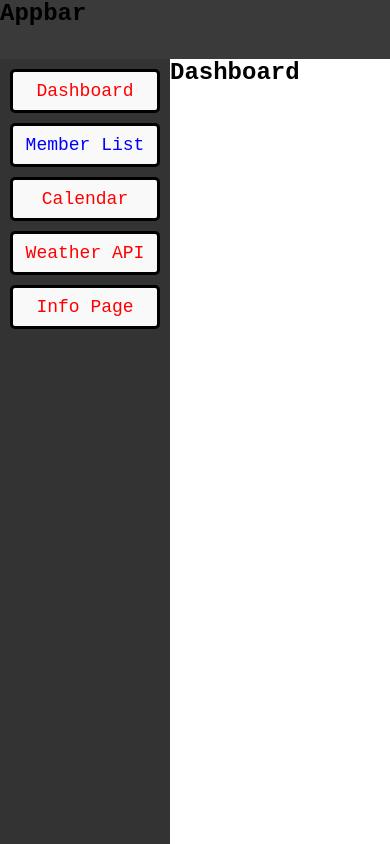
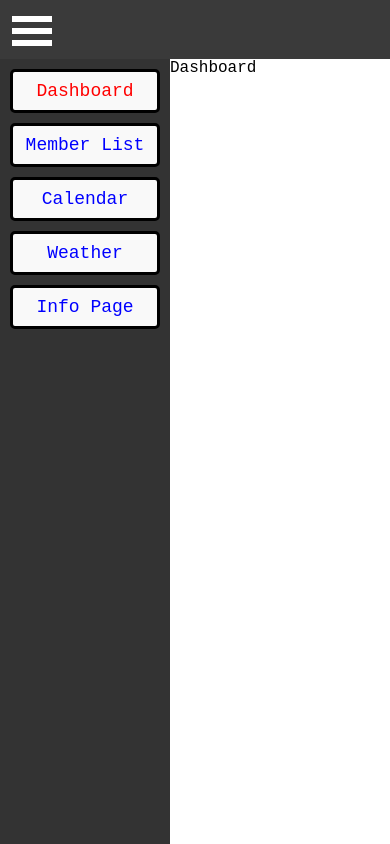
Before and after one commit to AljoschaDriemel/vanilla-cms, a React (Create React App) app in the folder client/: page / in a window 390 px wide. Built offline with nearby package versions, Linux system fonts and the light colour scheme.

Commit message:
added hamburger-menu function

```diff
--- /dev/null
+++ b/client/src/components/Calendar/calendar.jsx
@@ -0,0 +1,5 @@
+export default function Calendar() {
+    return (
+        <div>Calendar</div>
+    )
+}
--- a/client/src/components/Dashboard/Dashboard.jsx
+++ b/client/src/components/Dashboard/Dashboard.jsx
@@ -1,5 +1,7 @@
+
+
 export default function Dashboard() {
     return (
-        <h2>Dashboard</h2>
+       <div>Dashboard</div>
     )
 }
--- /dev/null
+++ b/client/src/components/InfoPage/InfoPage.jsx
@@ -0,0 +1,5 @@
+export default function InfoPage() {
+    return (
+        <div>Info Page</div>
+    )
+}
--- /dev/null
+++ b/client/src/components/Weather/Weather.jsx
@@ -0,0 +1,5 @@
+export default function Weather() {
+    return (
+        <div>Weather</div>
+    )
+}
--- a/client/src/pages/Cms/AppBar.jsx
+++ b/client/src/pages/Cms/AppBar.jsx
@@ -1,7 +1,18 @@
+import React, { useState } from "react";
+import Navbar from "./Navbar";
+
 export default function AppBar() {
+  const [show, setShow] = useState(true);
   return (
     <div className="appbar">
-      <h2>Appbar</h2>
+      <div className="hamburger" onClick={() => setShow((prev) => !prev)}>
+        <svg viewBox="0 0 100 80" width="40" height="40" fill="white">
+          <rect width="100" height="15" ></rect>
+          <rect y="30" width="100" height="15"></rect>
+          <rect y="60" width="100" height="15"></rect>
+        </svg>
+      </div>
+      {show && <Navbar />}
     </div>
   );
 }
--- a/client/src/pages/Cms/Cms.jsx
+++ b/client/src/pages/Cms/Cms.jsx
@@ -4,16 +4,21 @@ import MemberList from "../../components/MemberList/MemberList";
 import AppBar from "./AppBar";
 import Navbar from "./Navbar";
 import "./cms.css"
+import Calendar from "../../components/Calendar/calendar";
+import Weather from "../../components/Weather/Weather";
+import InfoPage from "../../components/InfoPage/InfoPage";
 
 export default function Cms() {
   return (
     <>
       <AppBar />
-      <Navbar />
-
+      {/* <Navbar /> */}
         <Routes>
           <Route path="/" element={<Dashboard />} />
           <Route path="memberList" element={<MemberList />} />
+          <Route path="calendar" element={<Calendar />} />
+          <Route path="weather" element={<Weather />} />
+          <Route path="infopage" element={<InfoPage />} />
         </Routes>
     </>
   );
--- a/client/src/pages/Cms/Navbar.jsx
+++ b/client/src/pages/Cms/Navbar.jsx
@@ -27,7 +27,7 @@ export default function Navbar() {
           </li>
           <li>
             <NavLink
-              to="/"
+              to="/calendar"
               style={({ isActive }) =>
                 isActive ? { color: "red" } : { color: "blue" }
               }
@@ -37,17 +37,17 @@ export default function Navbar() {
           </li>
           <li>
             <NavLink
-              to="/"
+              to="/weather"
               style={({ isActive }) =>
                 isActive ? { color: "red" } : { color: "blue" }
               }
             >
-              Weather API
+              Weather
             </NavLink>
           </li>
           <li>
             <NavLink
-              to="/"
+              to="/infopage"
               style={({ isActive }) =>
                 isActive ? { color: "red" } : { color: "blue" }
               }
@@ -61,3 +61,5 @@ export default function Navbar() {
     </div>
   );
 }
+
+/* className={({ isActive }) => (isActive ? "link-active" : "link")} */
--- a/client/src/pages/Cms/cms.css
+++ b/client/src/pages/Cms/cms.css
@@ -2,23 +2,24 @@
   padding: 0;
   margin: 0;
   box-sizing: border-box;
-    font-family: 'Courier New', Courier, monospace;
+  font-family: "Courier New", Courier, monospace;
 }
 
 :root {
   font-size: 1rem;
   --dark: #333333;
-    --dark2: #3A3A3A;
+  --dark2: #3a3a3a;
   --light: #636363;
-    --white: #F9F9F9;
+  --white: #f9f9f9;
   --pink: #d63384;
-    --pink2: #FF1493;
+  --pink2: #ff1493;
 }
 
 /* NAVBAR */
 .nav {
   width: 170px;
   height: 93vh;
+
 
   display: flex;
   flex-direction: column;
@@ -55,22 +56,15 @@
   font-weight: 600;
 }
 
-
-
 /* Appbar */
 .appbar {
   height: 7vh;
   background-color: var(--dark2);
+
 }
 
-
-/* Specific styles for non-active links */
-.link {
-    color: white;
+.hamburger {
+    padding: 12px;
+    width: 50px;
+    height: 100%;
 }
-
-  /* Specific styles for active links */
-  .link-active {
-    color: black;
-    background: orange;
-  }
```
Lines whose indentation alone changed are shown as unchanged.
